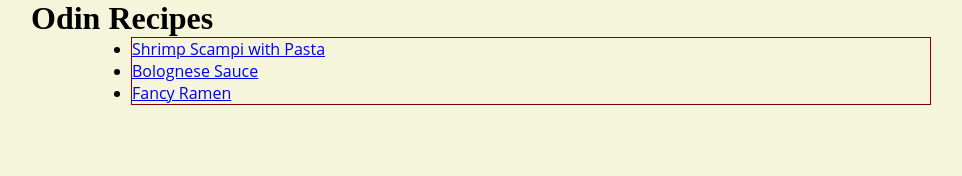
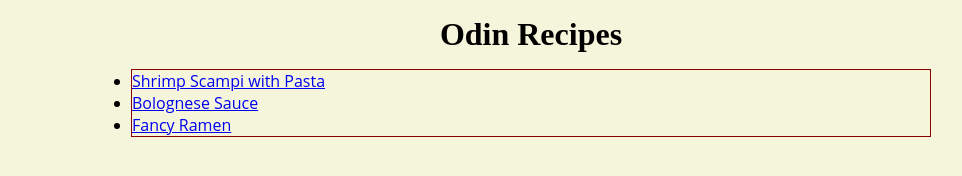
Before and after one commit to bigezwest/odin-recipes, a plain HTML site: page index.html in a window 1280 px wide. Shown: the whole page, without its empty margins (109-1071 px from the left). Drawn offline with Linux system fonts and the light colour scheme.

Commit message:
style(h1, h4): Updated pading, text-align
- Added text-align to h1
- Set padding for h1, h4

```diff
--- a/css/stylesheet.css
+++ b/css/stylesheet.css
@@ -15,8 +15,14 @@ body {
     max-width: 1000px;
     margin: 0 auto;
 }
+
 h1, h4 {
     font-family: Merriweather, serif;
+    padding: 16px;
+}
+
+h1 {
+    text-align: center;
 }
 
 img {
```
